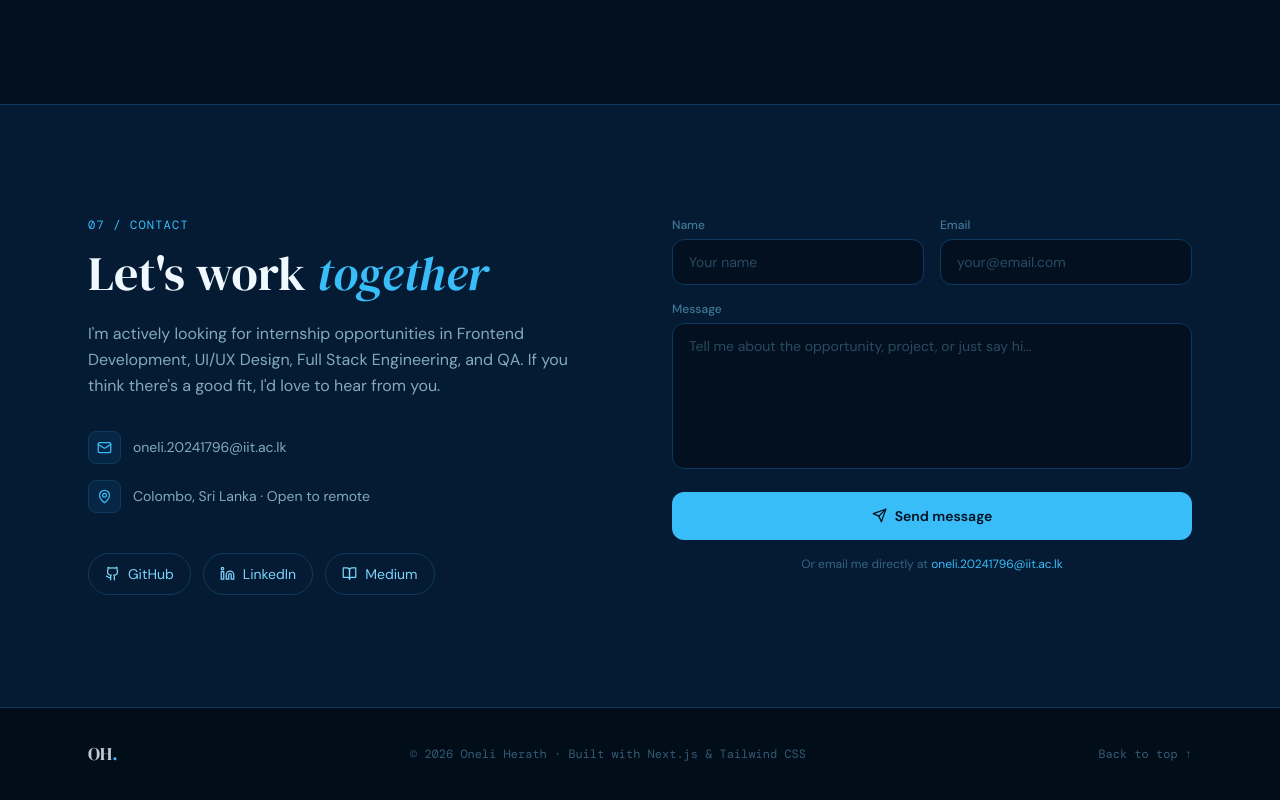
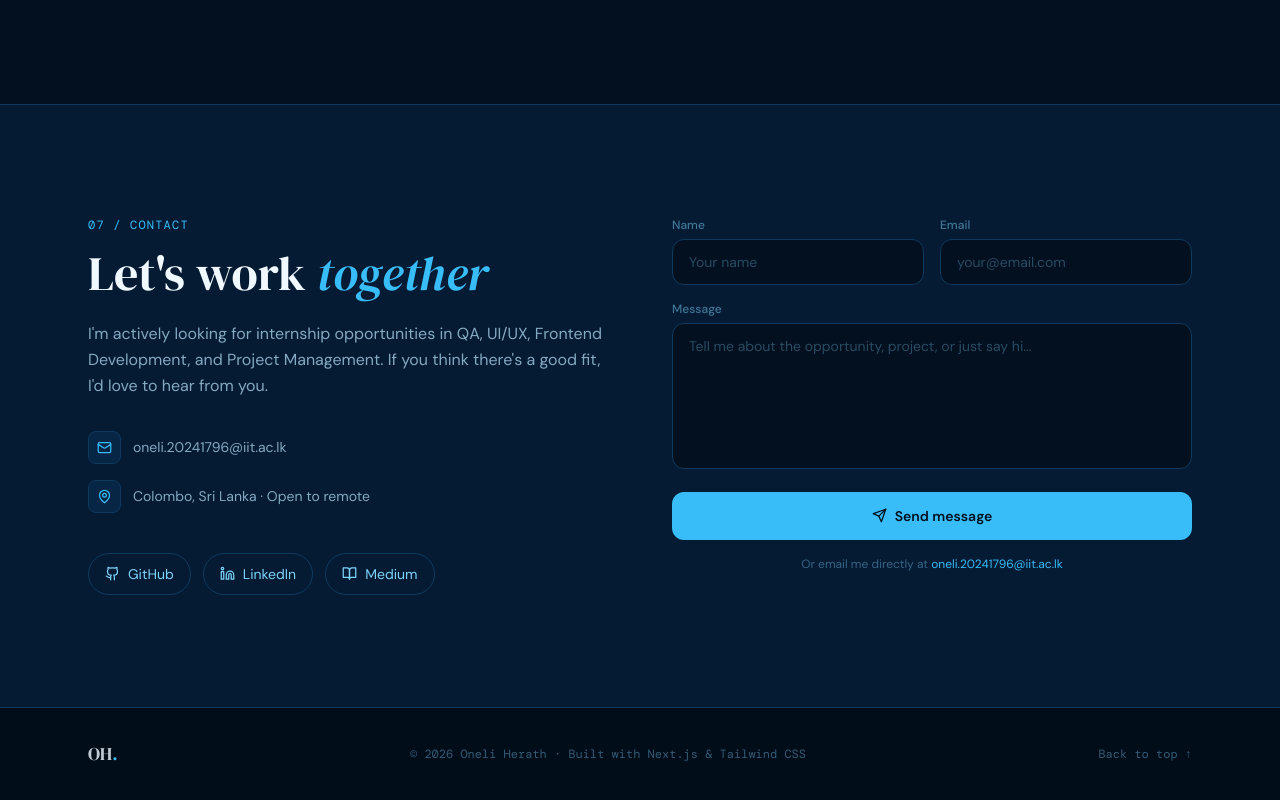
Before and after one commit to visakya/My_Portfolio, a Next.js app: page / in a window 1280 px wide. Shown: the part 6868-7668 px from the top of the page. Built offline with nearby package versions, Linux system fonts and the light colour scheme.

Commit message:
Update internship role priorities in contact section

```diff
--- a/components/Contact.tsx
+++ b/components/Contact.tsx
@@ -51,7 +51,7 @@ export default function Contact() {
                 Let&apos;s work <span className="italic text-[#38bdf8]">together</span>
               </h2>
               <p className="text-[#bae6fd]/70 leading-relaxed mb-8">
-                I&apos;m actively looking for internship opportunities in Frontend Development, UI/UX Design, Full Stack Engineering, and QA. If you think there&apos;s a good fit, I&apos;d love to hear from you.
+                I&apos;m actively looking for internship opportunities in QA, UI/UX, Frontend Development, and Project Management. If you think there&apos;s a good fit, I&apos;d love to hear from you.
               </p>
               <div className="space-y-4 mb-10">
                 <a href="mailto:oneli.20241796@iit.ac.lk"
```
